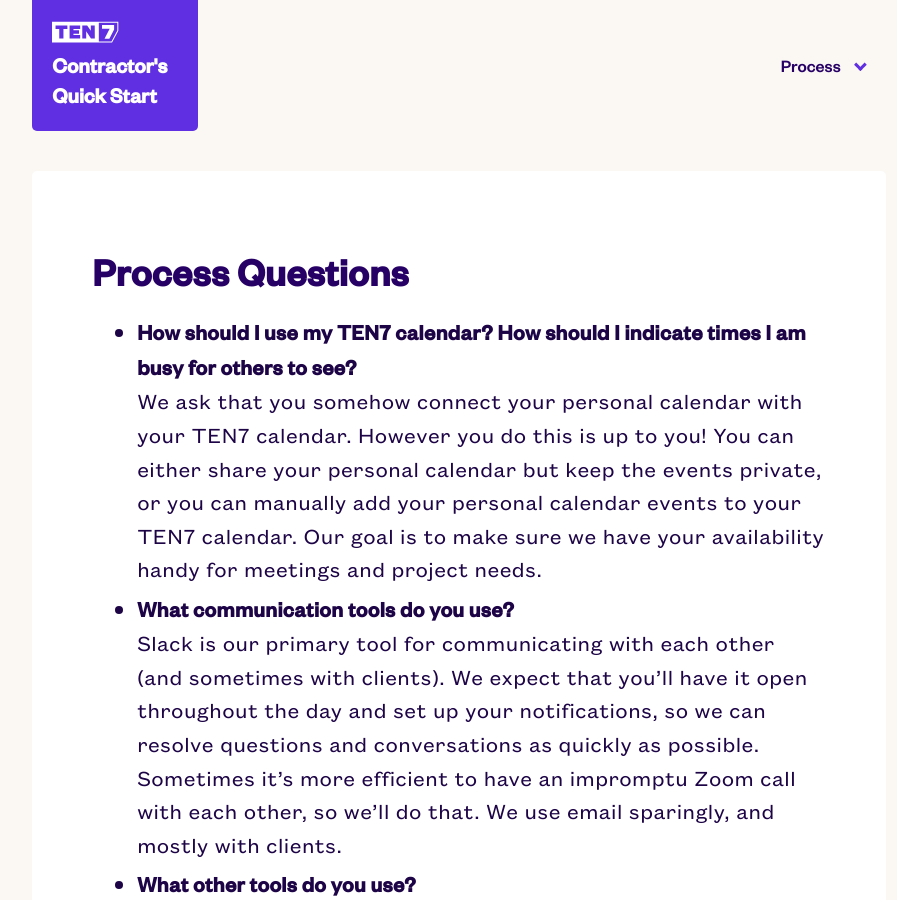
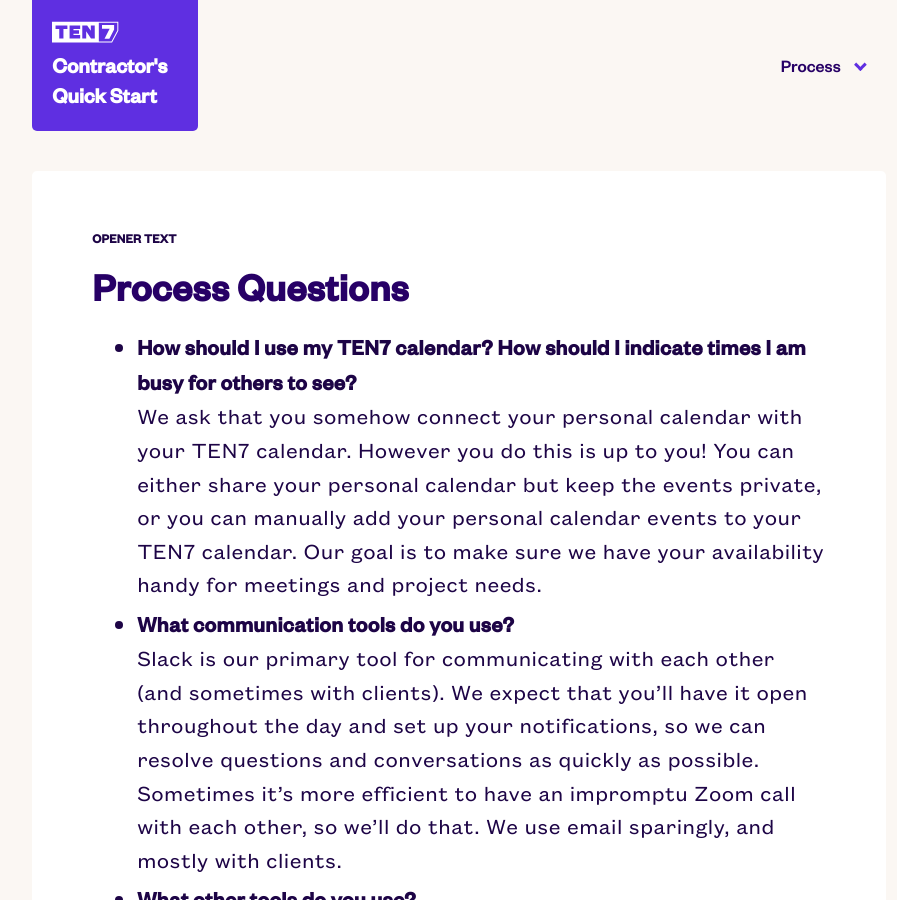
Before and after one commit to ten7/contractor.ten7.com, a Jekyll site: the page built from _pages/03_process.md, in a window 1280 px wide and 900 px high. Shown: the whole window, without its empty margins (181-1078 px from the left). Built offline with Jekyll 4.4.1, drawn with Linux system fonts in a browser that asks for light colours.

Commit message:
Add opener back in

```diff
--- a/_pages/03_process.md
+++ b/_pages/03_process.md
@@ -2,6 +2,7 @@
 layout: page
 title:  Process Questions
 permalink: /process.html
+opener: Opener Text
 ---
 
 - **How should I use my TEN7 calendar? How should I indicate times I am busy for others to see?**
```
